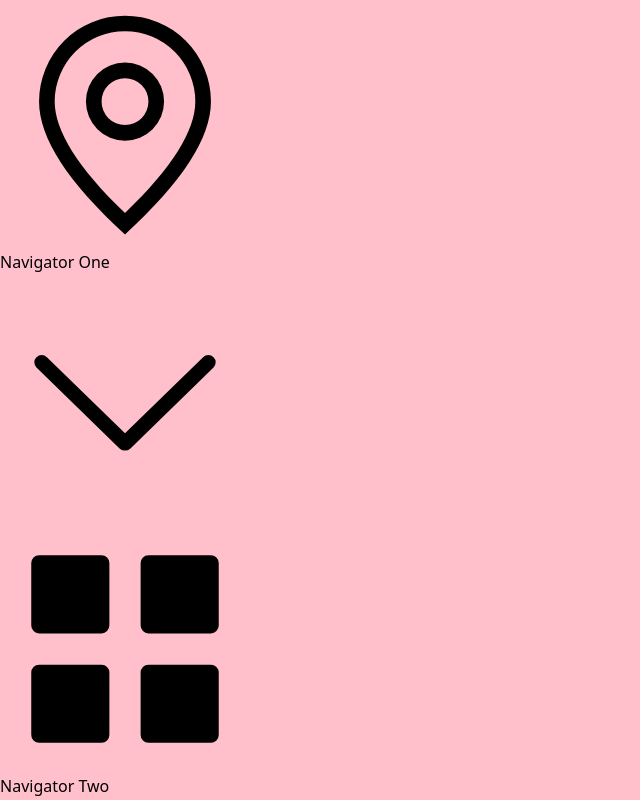
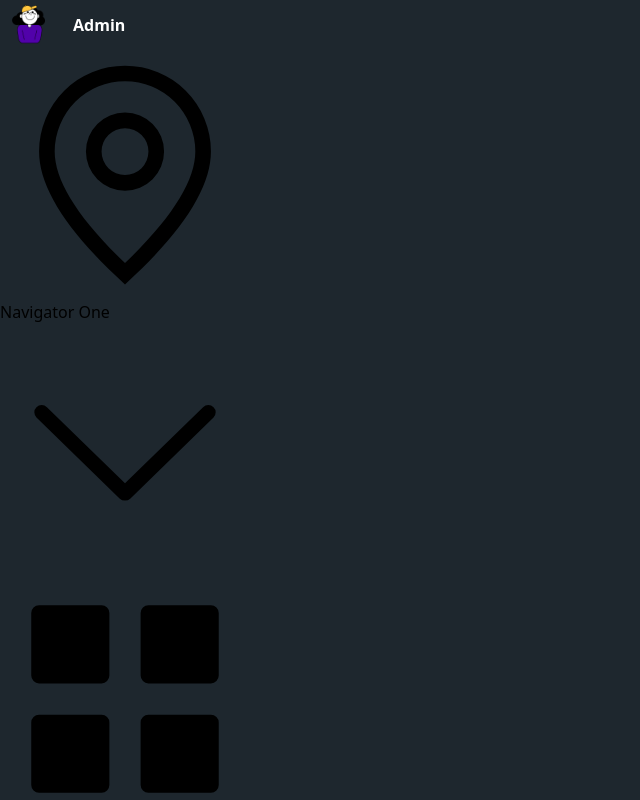
Before and after one commit to baihuijun/vue-admin-template, a Vue app: page / in a window 1280 px wide. Shown: the top 800 px of the page, without its empty margins (0-640 px from the left). Built offline with nearby package versions, Linux system fonts and the light colour scheme.

Commit message:
问题修改

```diff
--- a/src/layout/components/appMain.vue
+++ b/src/layout/components/appMain.vue
@@ -1,5 +1,7 @@
 <template>
-  <div>main区域</div>
+  <el-scrollbar>
+    <router-view></router-view>
+  </el-scrollbar>
 </template>
 
 <script lang="ts" setup></script>
--- a/src/layout/components/sidebar/vertical.vue
+++ b/src/layout/components/sidebar/vertical.vue
@@ -1,8 +1,12 @@
 <template>
+  <div class="app-logo">
+    <img src="@/assets/logo.png" alt="" />
+    <span v-if="!isCollapse" class="text-white font-bold pl-5">Admin</span>
+  </div>
   <el-menu
     default-active="2"
     class="el-menu-vertical"
-    background-color="#545c64"
+    background-color="#1e272e"
     text-color="#fff"
     active-text-color="#ffd04b"
     :collapse="isCollapse"
@@ -61,9 +65,25 @@ const handleClose = (key: string, keyPath: string[]) => {
 }
 </script>
 
-<style>
+<style lang="scss">
 .el-menu-vertical {
   width: 250px;
-  height: 100vh;
+  padding-top: 50px;
+}
+.el-menu.el-menu-vertical {
+  border: none;
+}
+.app-logo {
+  width: 100%;
+  height: 50px;
+  padding: 0 5px;
+  display: flex;
+  align-items: center;
+  position: absolute;
+  z-index: 99;
+  img {
+    width: 48px;
+    height: 48px;
+  }
 }
 </style>
--- a/src/layout/index.vue
+++ b/src/layout/index.vue
@@ -24,7 +24,16 @@ import AppHeader from './components/appHeader.vue'
 .el-container {
   height: 100vh;
 }
+.el-header {
+  background-color: #e74c3c;
+}
+.el-main {
+  // background-color: #bdc3c7;
+  padding: 0;
+}
 .el-aside {
-  background-color: pink;
+  background-color: #1e272e;
+  position: relative;
+  overflow-x: hidden;
 }
 </style>
--- a/src/plugins/element-plus/index.ts
+++ b/src/plugins/element-plus/index.ts
@@ -42,7 +42,7 @@ import {
   ElLoading,
   ElInfiniteScroll
 } from 'element-plus'
-import { Fold, Expand } from '@element-plus/icons-vue'
+import { Fold, Expand, User, Lock } from '@element-plus/icons-vue'
 // Directives
 const plugins = [ElLoading, ElInfiniteScroll]
 
@@ -87,7 +87,9 @@ const components = [
   ElHeader,
   // 图标
   Fold,
-  Expand
+  Expand,
+  User,
+  Lock
 ]
 
 export default function setupElementPlus(app: App) {
--- a/src/router/routes.ts
+++ b/src/router/routes.ts
@@ -9,7 +9,14 @@ const routes = [
   {
     path: '/',
     name: 'home',
-    component: layout
+    component: layout,
+    children: [
+      {
+        path: 'welcome',
+        name: 'welcome',
+        component: () => import('@/views/welcome.vue')
+      }
+    ]
   }
 ] as RouteRecordRaw[]
 
--- a/src/views/login.vue
+++ b/src/views/login.vue
@@ -116,11 +116,17 @@ function onPwdBlur() {
           }"
         >
           <div class="icon">
-            <!-- <IconifyIconOffline icon="fa-user" width="14" height="14" /> -->
+            <el-icon><User /></el-icon>
           </div>
           <div>
             <h5>用户名</h5>
-            <input type="text" class="input" v-model="user" @focus="onUserFocus" @blur="onUserBlur" />
+            <input
+              type="text"
+              class="input"
+              v-model="user"
+              @focus="onUserFocus"
+              @blur="onUserBlur"
+            />
           </div>
         </div>
         <div
@@ -139,11 +145,17 @@ function onPwdBlur() {
           }"
         >
           <div class="icon">
-            <!-- <IconifyIconOffline icon="fa-lock" width="14" height="14" /> -->
+            <el-icon><lock /></el-icon>
           </div>
           <div>
             <h5>密码</h5>
-            <input type="password" class="input" v-model="pwd" @focus="onPwdFocus" @blur="onPwdBlur" />
+            <input
+              type="password"
+              class="input"
+              v-model="pwd"
+              @focus="onPwdFocus"
+              @blur="onPwdBlur"
+            />
           </div>
         </div>
         <button
```
Also changed, not shown: mock/index.ts (+26 -28 lines), src/assets/logo.png.
